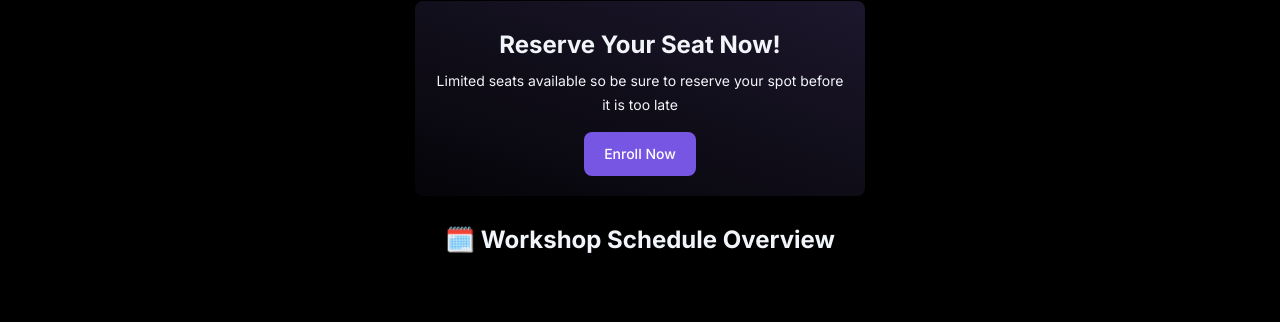
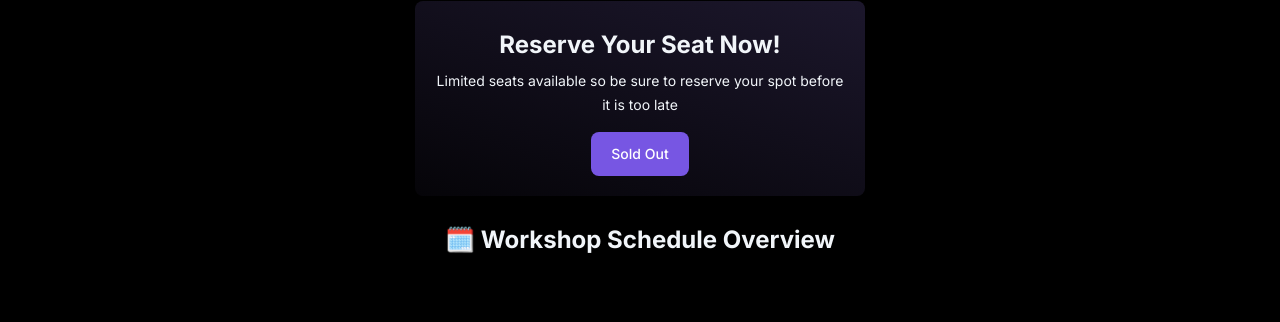
Before and after one commit to Break-Into-Data/break-into-data-website, a Jekyll site: the page built from _pages/workshops.md, in a window 1280 px wide and 900 px high, scrolled down 2712 px. Shown: the part 115-437 px from the top of the window. Built offline with Jekyll 4.4.1, drawn with Linux system fonts in a browser that asks for light colours.

Commit message:
Update workshops.md

```diff
--- a/_pages/workshops.md
+++ b/_pages/workshops.md
@@ -117,7 +117,7 @@ Don't do it alone - be part of a small cohort of other participants buillding re
 <div class="discord-widget container">
     <h1>Reserve Your Seat Now!</h1>
     <p class="subtitle">Limited seats available so be sure to reserve your spot before it is too late</p>
-    <a href="https://buy.stripe.com/14k8xQ2UV9Rnepq7ss" class="button primary-button">Enroll Now</a>
+    <a href="#" class="button primary-button">Sold Out</a>
 </div>
 
 
```
